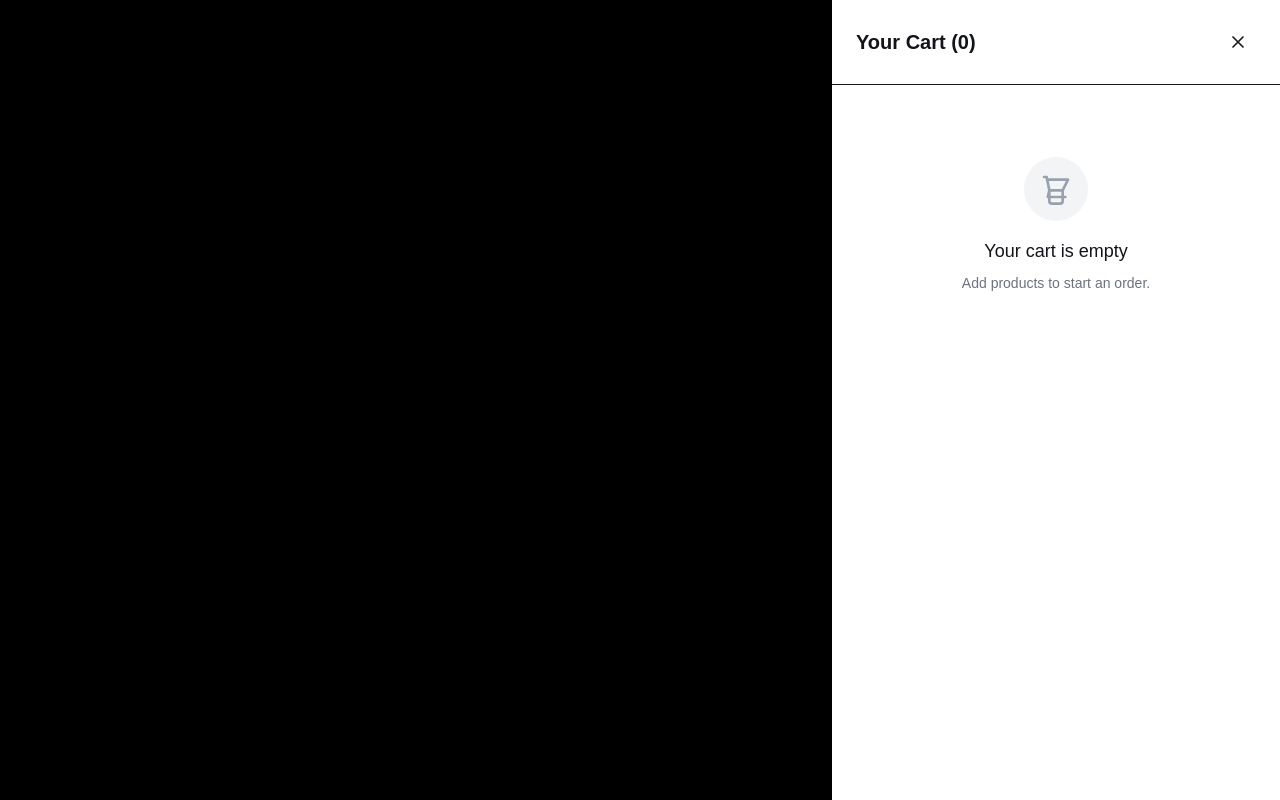
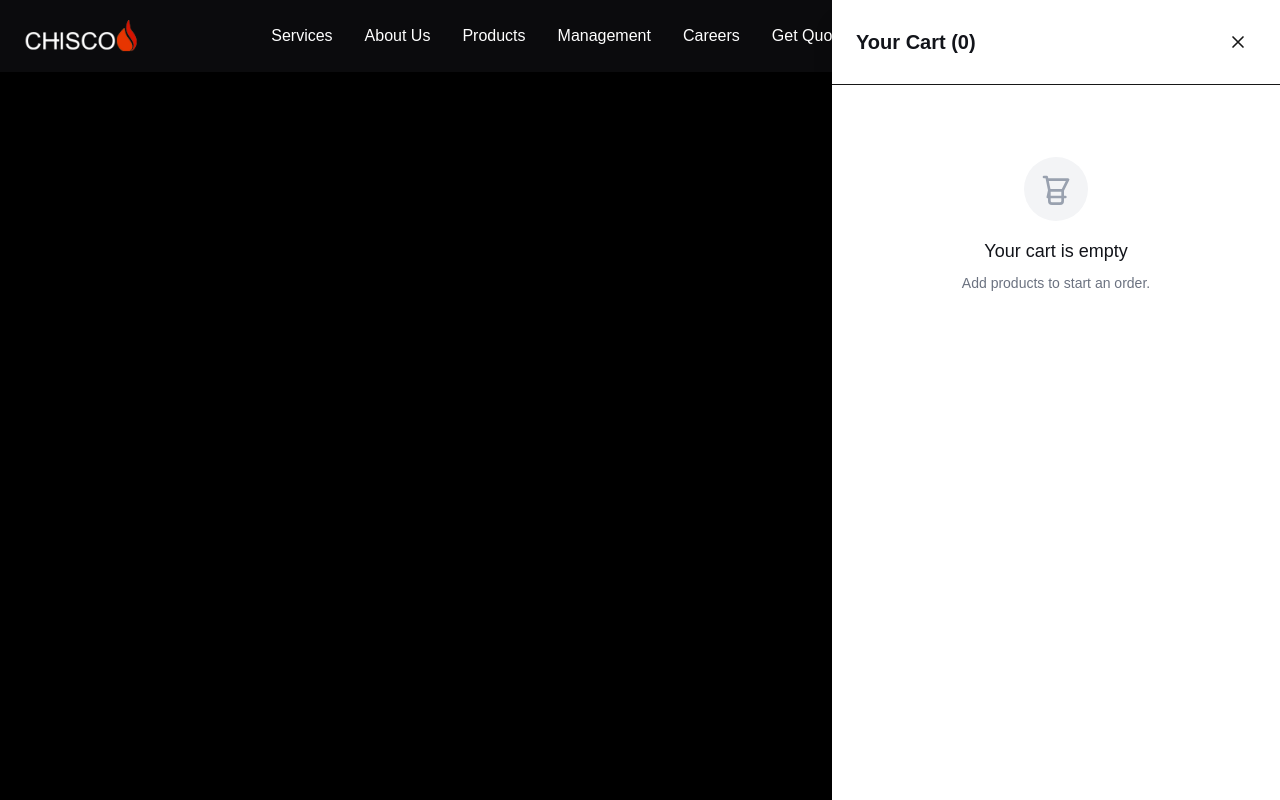
Before and after one commit to Chiscoenergy/Chisco-Energy-Website, a Next.js app: page /cart in a window 1280 px wide. Built offline with nearby package versions, Linux system fonts and the light colour scheme; a web font is replaced by a local one.

Commit message:
Add NavBar to products, cart, and product detail pages

```diff
--- a/src/app/cart/page.tsx
+++ b/src/app/cart/page.tsx
@@ -2,6 +2,7 @@
 
 import { useState } from 'react';
 import Link from 'next/link';
+import NavBar from '@/components/NavBar';
 import CartDrawer from '@/components/CartDrawer';
 import CheckoutDialog from '@/components/CheckoutDialog';
 
@@ -11,6 +12,9 @@ export default function CartPage() {
 
   return (
     <div className="min-h-screen bg-chisco-surface">
+      {/* Navigation */}
+      <NavBar />
+
       {/* Header */}
       <div className="bg-white shadow-sm">
         <div className="max-w-7xl mx-auto px-4 sm:px-6 lg:px-8 py-6">
--- a/src/app/products/[slug]/page.tsx
+++ b/src/app/products/[slug]/page.tsx
@@ -4,6 +4,7 @@ import { useState, useEffect } from 'react';
 import { useParams } from 'next/navigation';
 import Link from 'next/link';
 import Image from 'next/image';
+import NavBar from '@/components/NavBar';
 import { Product } from '@/types/product';
 import { useCartStore } from '@/lib/cart';
 
@@ -83,6 +84,9 @@ export default function ProductDetailPage() {
 
   return (
     <div className="min-h-screen bg-chisco-surface">
+      {/* Navigation */}
+      <NavBar />
+
       {/* Breadcrumb */}
       <div className="bg-white border-b">
         <div className="max-w-7xl mx-auto px-4 sm:px-6 lg:px-8 py-4">
--- a/src/app/products/page.tsx
+++ b/src/app/products/page.tsx
@@ -4,6 +4,7 @@ import { useState, useMemo, useEffect } from 'react';
 import Link from 'next/link';
 import { useRouter } from 'next/navigation';
 import Image from 'next/image';
+import NavBar from '@/components/NavBar';
 import { Product } from '@/types/product';
 import { useCartStore } from '@/lib/cart';
 
@@ -87,6 +88,9 @@ export default function ProductsPage() {
 
   return (
     <div className="min-h-screen bg-gradient-to-br from-chisco-surface via-chisco-surface/80 to-chisco-navy/20">
+      {/* Navigation */}
+      <NavBar />
+
       {/* Header */}
       <div className="relative overflow-hidden">
         <div className="absolute inset-0 bg-gradient-to-br from-white/20 via-chisco-surface/30 to-chisco-navy/10 backdrop-blur-xl"></div>
```
